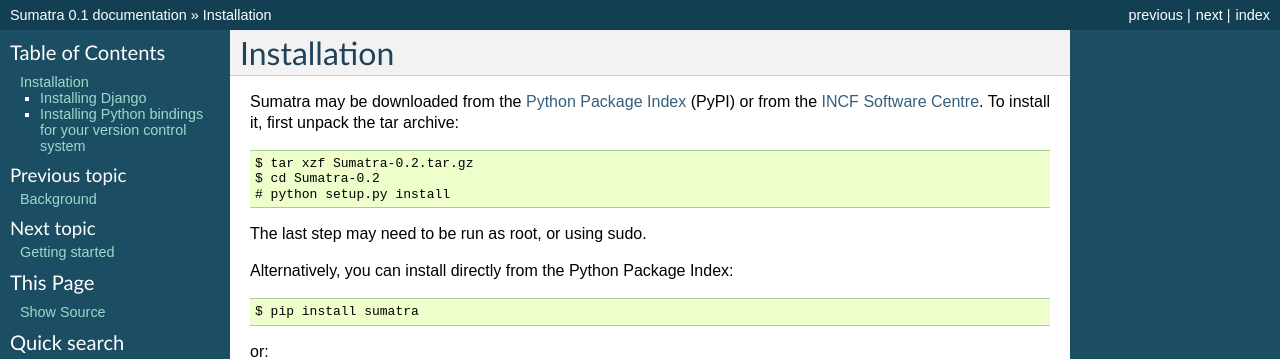
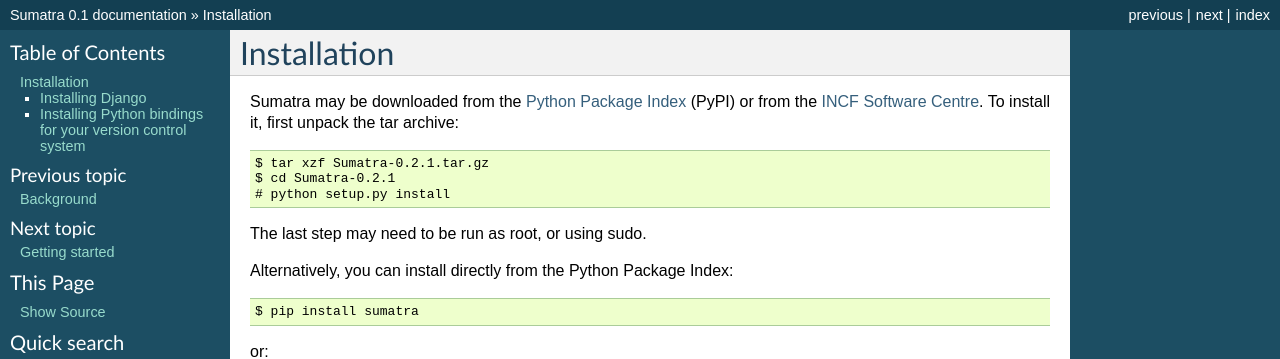
Before and after one commit to open-research/sumatra, a Sphinx documentation site: the page built from doc/installation.txt, in a window 1280 px wide. Shown: the top 359 px of the page. Built offline with Sphinx 7.4.7, drawn with Linux system fonts in a browser that asks for light colours; pages that are not in the unit, such as notebooks, are missing from menus.

Commit message:
Set the version number backwards to 0.2.1 because I think the Mercurial fix requires a bug-fix release. Probably I should create separate stable and development branches.

```diff
--- a/doc/getting_started.txt
+++ b/doc/getting_started.txt
@@ -153,7 +153,7 @@
     $ smt
     Usage: smt <subcommand> [options] [args]
 
-    Simulation management tool, version 0.2
+    Simulation management tool, version 0.2.1
 
     Available subcommands:
       init
--- a/doc/installation.txt
+++ b/doc/installation.txt
@@ -5,8 +5,8 @@
 Sumatra may be downloaded from the `Python Package Index`_ (PyPI) or from the `INCF Software Centre`_.
 To install it, first unpack the tar archive::
 
-    $ tar xzf Sumatra-0.2.tar.gz
-    $ cd Sumatra-0.2
+    $ tar xzf Sumatra-0.2.1.tar.gz
+    $ cd Sumatra-0.2.1
     # python setup.py install
 
 The last step may need to be run as root, or using sudo.
--- a/src/__init__.py
+++ b/src/__init__.py
@@ -2,4 +2,4 @@
            'programs', 'projects', 'records', 'recordstore', 'versioncontrol',
            'dependency_finder', 'external', 'web', 'decorators']
 
-__version__ = "0.3pre"
+__version__ = "0.2.1"
```
Also changed, not shown: 2 other files.
